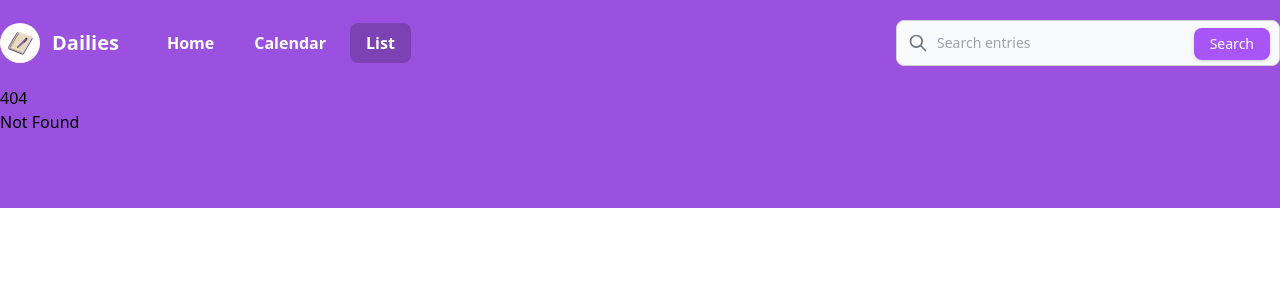
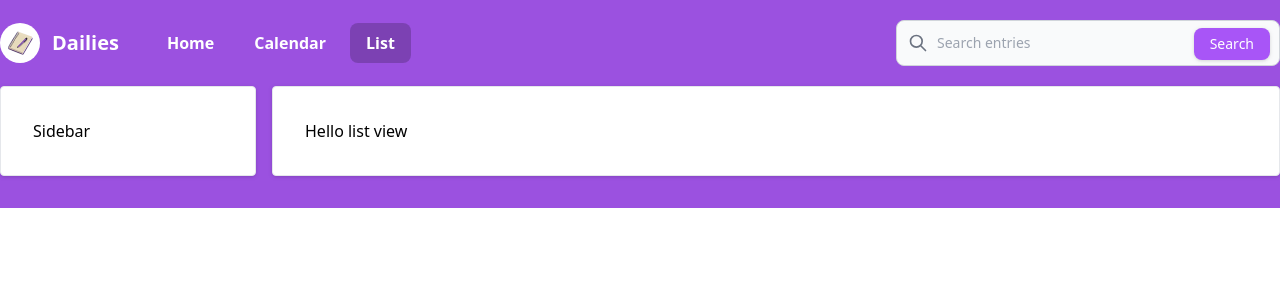
Before and after one commit to gunt3001/dailies-svelte, a SvelteKit app: page /list in a window 1280 px wide. Before the commit this address had no page. Shown: the top 300 px of the page. Built offline with nearby package versions, Linux system fonts and the light colour scheme.

Commit message:
lay out columns

```diff
--- a/src/app.html
+++ b/src/app.html
@@ -3,7 +3,7 @@
 	<head>
 		<meta charset="utf-8" />
 		<link rel="icon" href="%sveltekit.assets%/favicon.png" />
-		<meta name="viewport" content="width=device-width" />
+		<meta name="viewport" content="width=device-width, initial-scale=1.0" />
 		%sveltekit.head%
 	</head>
 	<body data-sveltekit-preload-data="hover">
--- /dev/null
+++ b/src/routes/list/+page.svelte
@@ -0,0 +1,12 @@
+<div class="container mx-auto flex flex-wrap gap-4">
+    <div
+        class="w-full md:w-64 p-8 drop-shadow overflow-hidde bg-white rounded border dark:bg-gray-900 dark:text-white dark:border-gray-800"
+    >
+        Sidebar
+    </div>
+    <div
+        class="flex-1 overflow-hidden p-8 drop-shadow bg-white rounded border dark:bg-gray-900 dark:text-white dark:border-gray-800"
+    >
+        Hello list view
+    </div>
+</div>
```
